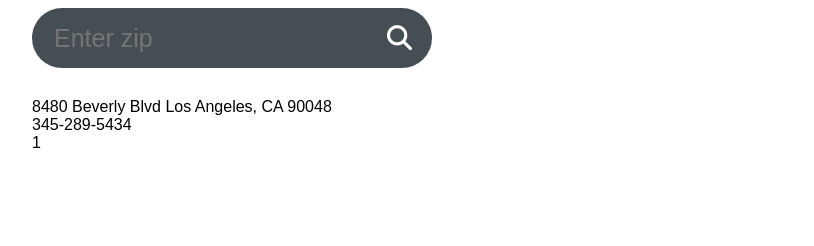
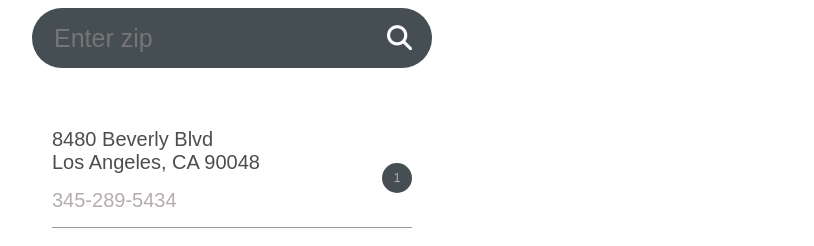
Before and after one commit to Finixzz/Google-Maps, a plain HTML site: page index.html in a window 1280 px wide. Shown: the part 222-468 px from the top of the page, without its empty margins (68-882 px from the left). Drawn offline with Linux system fonts and the light colour scheme; some packages are replaced by stand-ins of ours.

Commit message:
styles for storle-list-container etc

```diff
--- a/style/style.css
+++ b/style/style.css
@@ -9,14 +9,6 @@ body {
 #map{
     width: 100%;
     height: 100%
-}
-
-iframe{
-    left:0;
-    top:0;
-    height:100%;
-    width:100%;
-    position:absolute;
 }
 .title{
     position: absolute;
@@ -66,7 +58,49 @@ iframe{
     z-index: 1;
     top:320px;
     left: 100px;
-    bottom: 20px;
+    bottom: 50px;
     background-color: rgba(255,255,255,0.9);
     border-radius: 30px;
+    overflow-y:scroll;
+
 }
+.stores-list{
+    padding:0 20px 30px 20px;
+}
+.store-container{
+    font-size: 20px;
+    color:#514c4c;
+    margin-top:30px;
+    border-bottom:1px solid #979797;
+    display:flex;
+}
+.store-info-container{
+    display:flex;
+    flex-direction: column;
+    flex-grow: 1;
+}
+.store-container span{
+    display:block;
+}
+.store-phone-number{
+    color:#B5ADAD;
+    margin-top:15px;
+    margin-bottom:15px;
+}
+.store-number{
+    width:30px;
+    height: 30px;
+    background-color:#454E53;
+    color:#B5ADAD;
+    border-radius: 50%;
+    font-size: 12px;
+    display:flex;
+    justify-content: center;
+    align-items: center;
+}
+
+.store-number-container{
+    display:flex;
+    justify-content: center;
+    align-items: center;
+}
```
